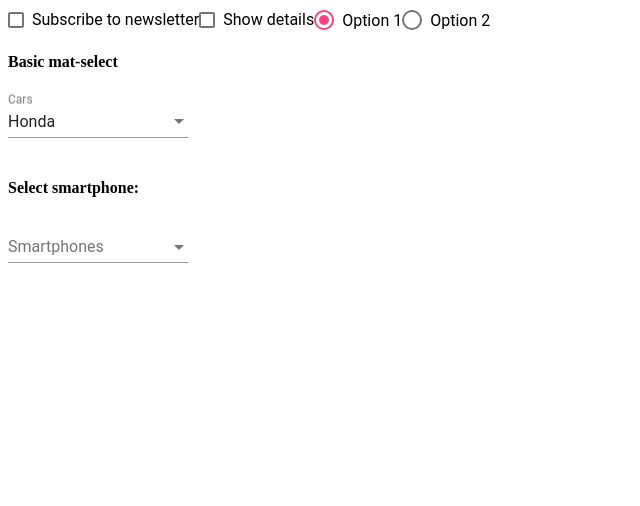
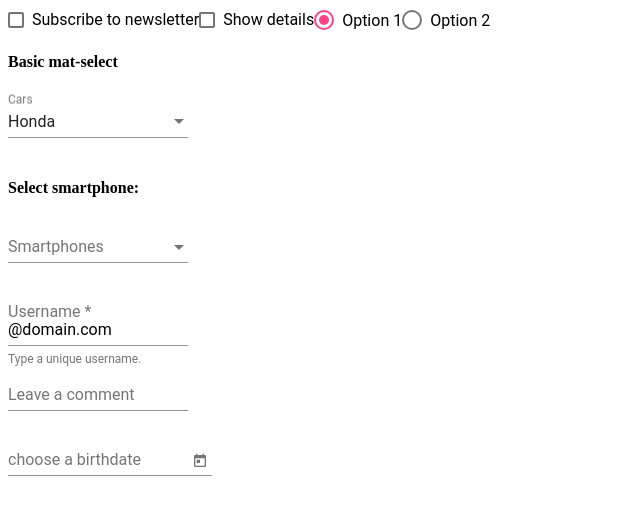
Before and after one commit to ig90/angular-material-demo, an Angular app: page / in a window 1280 px wide. Shown: the top 506 px of the page, without its empty margins (0-640 px from the left). Built offline with nearby package versions, Linux system fonts and the light colour scheme.

Commit message:
added date picker

```diff
--- a/src/app/app.component.html
+++ b/src/app/app.component.html
@@ -23,7 +23,7 @@
       </mat-option>
     </mat-select>
   </mat-form-field>
-
+<div class="container">
   <h4>Select smartphone:</h4>
   <mat-form-field>
     <mat-select placeholder="Smartphones">
@@ -33,6 +33,39 @@
     </mat-select>
   </mat-form-field>
 
+  <form class="example-form">
+    <mat-form-field class="example-full-width">
+      <input ngModel #username="ngModel" required name="username" type="text" matInput placeholder="Username">
+      <mat-hint>Type a unique username.</mat-hint>
+      <span mdSuffix>@domain.com</span>
+      <mat-error *ngIf="username.invalid && username.errors.required">
+        The username field is required
+      </mat-error>
+    </mat-form-field>
+    <br>
+    <mat-form-field class="example-full-width">
+      <textarea cdkTextareaAutosize matInput placeholder="Leave a comment"></textarea>
+    </mat-form-field>
+  </form>
 
+  <!-- <mat-form-field>
+      <input matInput [matDatepicker]="birthdate" placeholder="choose a birthdate">
+      <mat-datepicker-toggle matSuffix [for]="birthdate"></mat-datepicker-toggle>
+      <mat-datepicker #birthdate touchUi="true"></mat-datepicker>
+  </mat-form-field> -->
+
+  <mat-form-field>
+      <input
+        (focus)="birthdate.open()"
+        [min]="minDate"
+        [max]="maxDate"
+        matInput
+        [matDatepicker]="birthdate"
+        placeholder="choose a birthdate">
+      <mat-datepicker-toggle matSuffix [for]="birthdate"></mat-datepicker-toggle>
+      <mat-datepicker #birthdate touchUi="true"></mat-datepicker>
+  </mat-form-field>
+
+</div>
 
 <router-outlet></router-outlet>
--- a/src/app/app.component.ts
+++ b/src/app/app.component.ts
@@ -37,6 +37,9 @@ export class AppComponent {
 
   ];
 
+  minDate = new Date(1900, 1, 1);
+  maxDate = new Date(2001, 1, 1);
+
   onChange($event) {
     console.log($event);
   }
```
Also changed, not shown: src/app/app.module.ts (+8 -3 lines).
